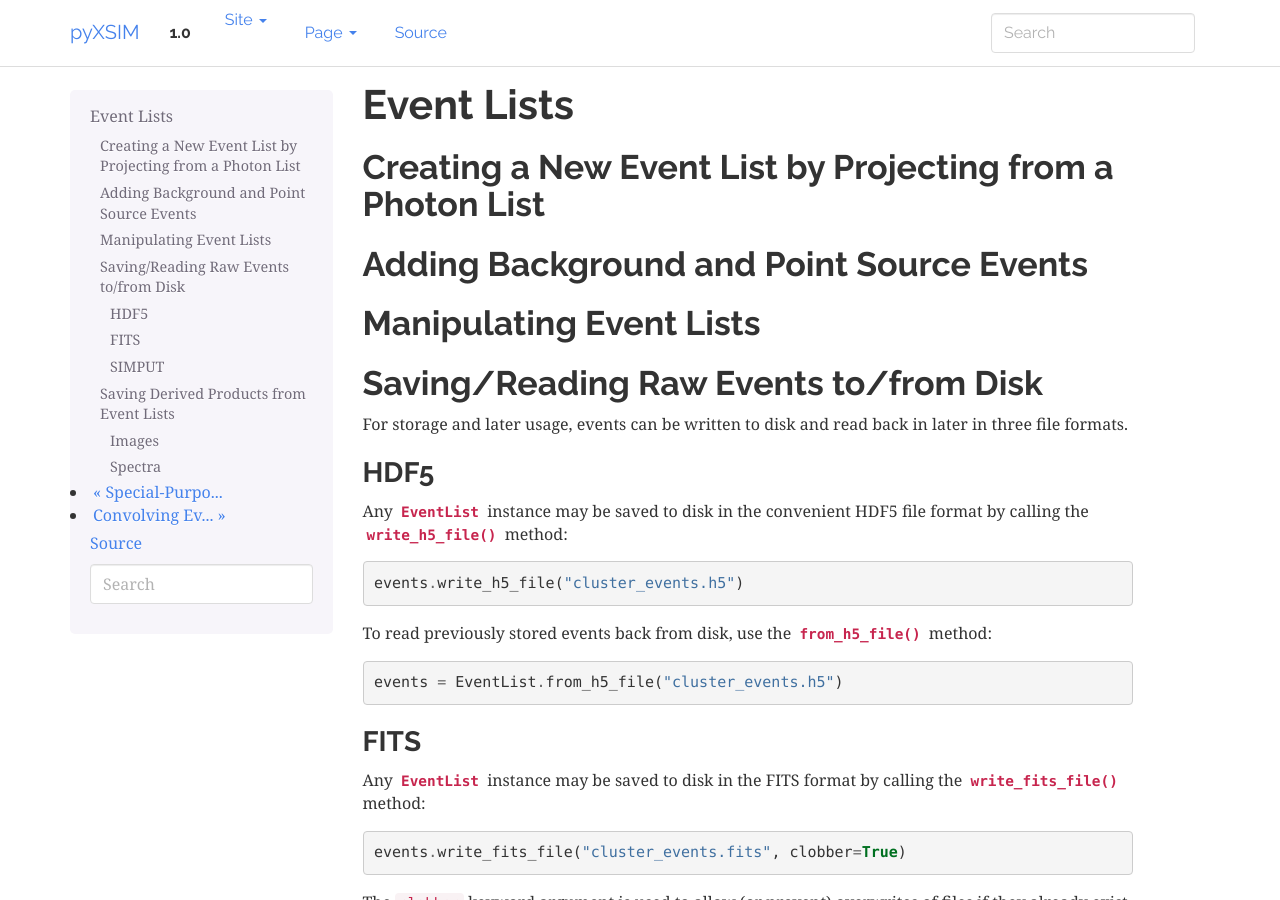
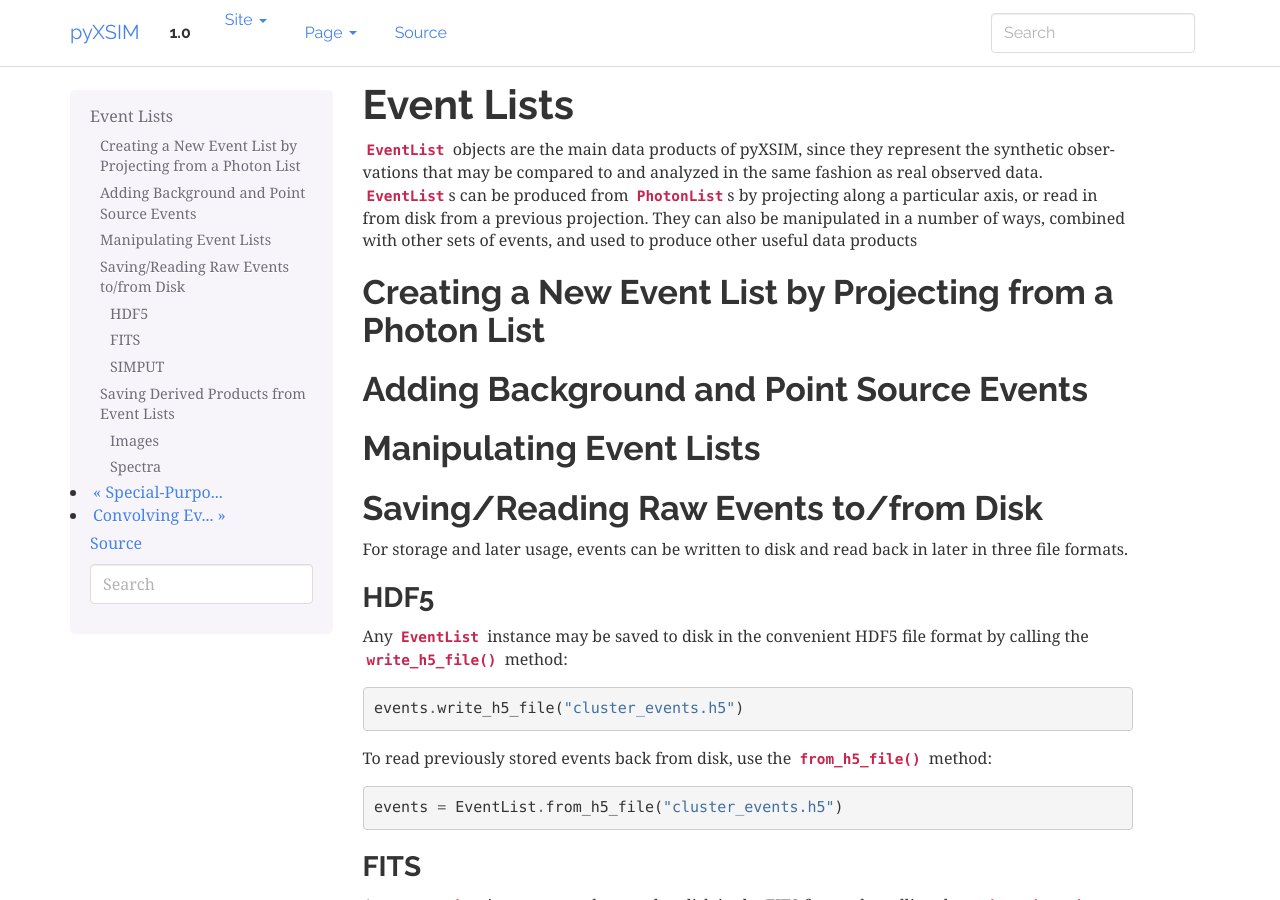
Before and after one commit to jzuhone/pyxsim, a Sphinx documentation site: the page built from doc/source/event_lists.rst, in a window 1280 px wide and 900 px high. Built offline with Sphinx 7.4.7, drawn with Linux system fonts in a browser that asks for light colours.

```diff
--- a/doc/source/event_lists.rst
+++ b/doc/source/event_lists.rst
@@ -2,6 +2,13 @@
 
 Event Lists
 ===========
+
+:class:`~pyxsim.event_list.EventList` objects are the main data products of pyXSIM, since
+they represent the synthetic observations that may be compared to and analyzed in the same
+fashion as real observed data. :class:`~pyxsim.event_list.EventList`\s can be produced from
+:class:`~pyxsim.photon_list.PhotonList`\s by projecting along a particular axis, or read in
+from disk from a previous projection. They can also be manipulated in a number of ways,
+combined with other sets of events, and used to produce other useful data products
 
 Creating a New Event List by Projecting from a Photon List
 ----------------------------------------------------------
--- a/doc/source/index.rst
+++ b/doc/source/index.rst
@@ -40,6 +40,9 @@ link between the simulation data and the algorithm for generating the X-ray phot
 detailed information about the design of the algorithm in yt, check out
 `the SciPy 2014 Proceedings. <http://conference.scipy.org/proceedings/scipy2014/zuhone.html>`_
 
+Table of Contents
+-----------------
+
 .. toctree::
    :maxdepth: 2
 
--- a/doc/source/instruments.rst
+++ b/doc/source/instruments.rst
@@ -4,7 +4,7 @@ Convolving Events with Instrumental Responses
 =============================================
 
 .. note::
-
+-
     If you want to export simulated events to an instrument simulator, DO NOT
     convolve them with either an ARF or RMF from within ``pyxsim``. This will
     be the job of the external programs to do.
```
Also changed, not shown: other parts of doc/source/index.rst (+1 -0 lines), doc/source/examples.rst (added, +12 -0 lines), doc/source/sloshing.rst (added, +7 -0 lines), doc/source/Sloshing.ipynb (added), 1 other file.
